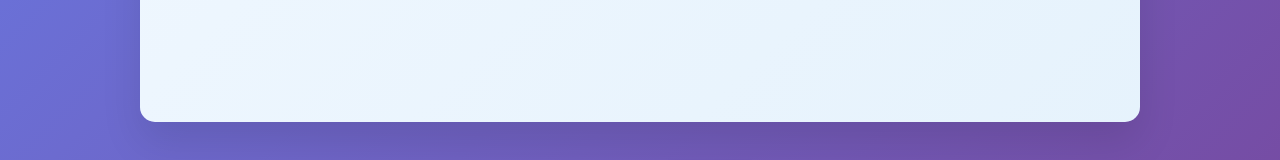
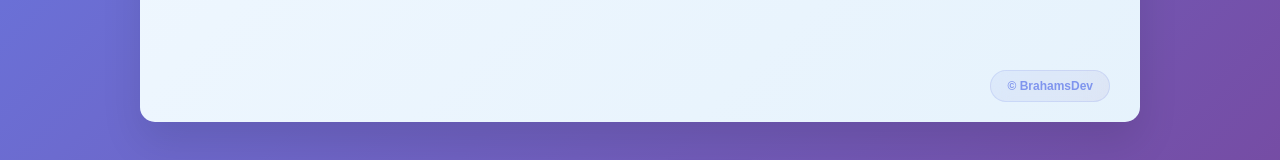
Before and after one commit to BrahamsCode/CalidadSoftware, a plain HTML site: page index.html in a window 1280 px wide. Shown: the part 568-728 px from the top of the page. Drawn offline with Linux system fonts and the light colour scheme.

Commit message:
Add author watermark to each slide in the presentation

```diff
--- a/index.html
+++ b/index.html
@@ -130,6 +130,21 @@
             color: #2c3e50;
         }
 
+        .author-watermark {
+            position: absolute;
+            bottom: 20px;
+            right: 30px;
+            background: linear-gradient(135deg, rgba(102, 126, 234, 0.1), rgba(118, 75, 162, 0.1));
+            color: #667eea;
+            padding: 8px 16px;
+            border-radius: 25px;
+            font-size: 12px;
+            font-weight: bold;
+            border: 1px solid rgba(102, 126, 234, 0.2);
+            backdrop-filter: blur(10px);
+            opacity: 0.8;
+        }
+
         .intro-slide {
             text-align: center;
             background: linear-gradient(135deg, rgba(116, 185, 255, 0.1), rgba(9, 132, 227, 0.1));
@@ -174,6 +189,7 @@
         <!-- Slide 1: Título -->
         <div class="slide active intro-slide">
             <div class="slide-counter">1/8</div>
+            <div class="author-watermark">© BrahamsDev</div>
             <h1>Plan de Calidad</h1>
             <div class="subtitle">Sistema Logistiweb S.A.S.</div>
             <div class="highlight-box">
@@ -187,6 +203,7 @@
         <!-- Slide 2: ¿Qué es Logistiweb? -->
         <div class="slide">
             <div class="slide-counter">2/8</div>
+            <div class="author-watermark">© BrahAmsDev</div>
             <h2>¿Qué es Logistiweb S.A.S.?</h2>
             <h3>Definición</h3>
             <ul>
@@ -211,6 +228,7 @@
         <!-- Slide 3: Equipo del Proyecto -->
         <div class="slide">
             <div class="slide-counter">3/8</div>
+            <div class="author-watermark">© BrahAmsDev</div>
             <h2>Equipo del Proyecto</h2>
             <div class="team-grid">
                 <div class="team-card">
@@ -235,6 +253,7 @@
         <!-- Slide 4: Funcionalidades Principales -->
         <div class="slide">
             <div class="slide-counter">4/8</div>
+            <div class="author-watermark">© BrahAmsDev</div>
             <h2>Funcionalidades Principales</h2>
             <h3>🛒 Compra</h3>
             <ul>
@@ -264,6 +283,7 @@
         <!-- Slide 5: Seguridad -->
         <div class="slide">
             <div class="slide-counter">5/8</div>
+            <div class="author-watermark">© BrahAmsDev</div>
             <h2>Control de Seguridad</h2>
             <h3>🔐 Autenticación</h3>
             <ul>
@@ -288,6 +308,7 @@
         <!-- Slide 6: Metas de Calidad -->
         <div class="slide">
             <div class="slide-counter">6/8</div>
+            <div class="author-watermark">© BrahAmsDev</div>
             <h2>Metas de Calidad</h2>
             <div class="highlight-box">
                 Entregar software CONFIABLE, SEGURO, EFICAZ y RÁPIDO
@@ -311,6 +332,7 @@
         <!-- Slide 7: Gestión de Riesgos -->
         <div class="slide">
             <div class="slide-counter">7/8</div>
+            <div class="author-watermark">© BrahAmsDev</div>
             <h2>Gestión de Riesgos</h2>
             <h3>🎯 Enfoque Preventivo</h3>
             <p>Detección temprana y prevención de errores, priorizando la calidad en cada etapa.</p>
@@ -334,6 +356,7 @@
         <!-- Slide 8: Conclusiones -->
         <div class="slide">
             <div class="slide-counter">8/8</div>
+            <div class="author-watermark">© BrahAmsDev</div>
             <h2>Conclusiones</h2>
             <h3>🎯 Logros Esperados</h3>
             <ul>
```
